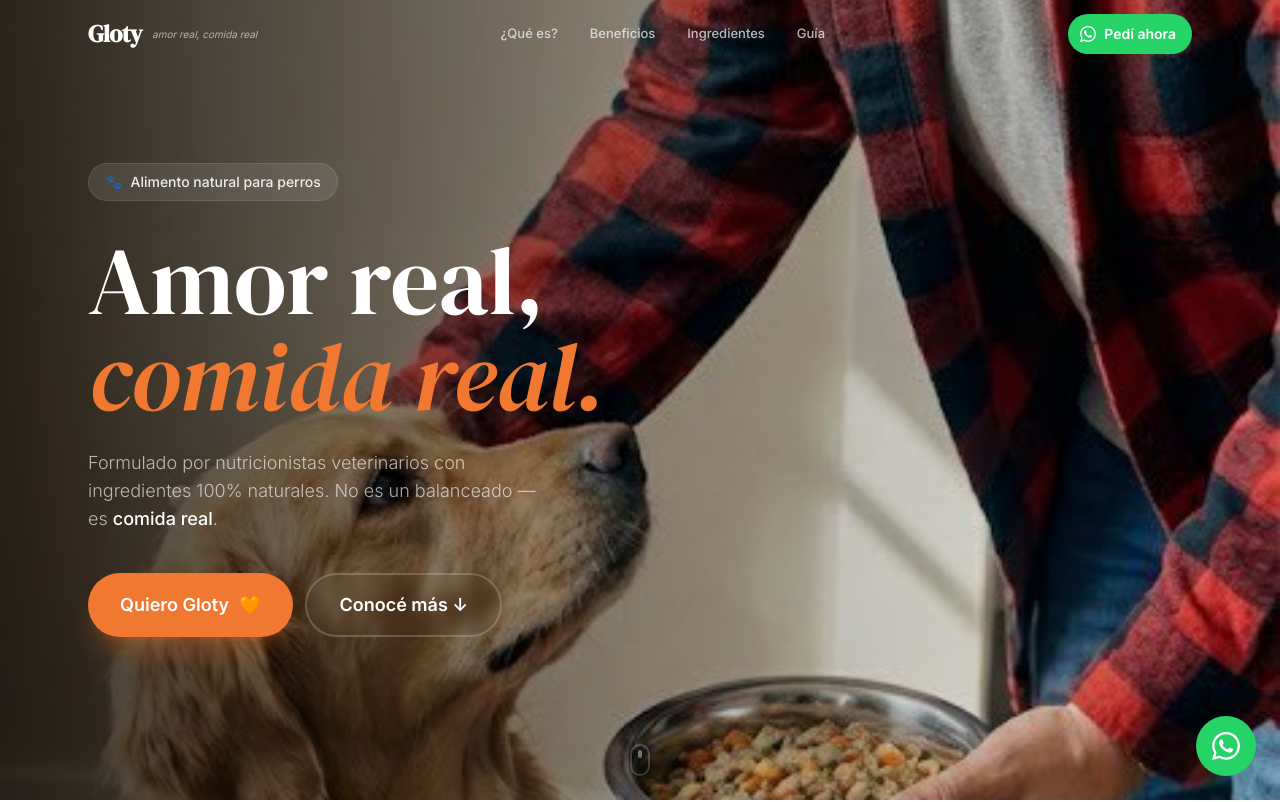
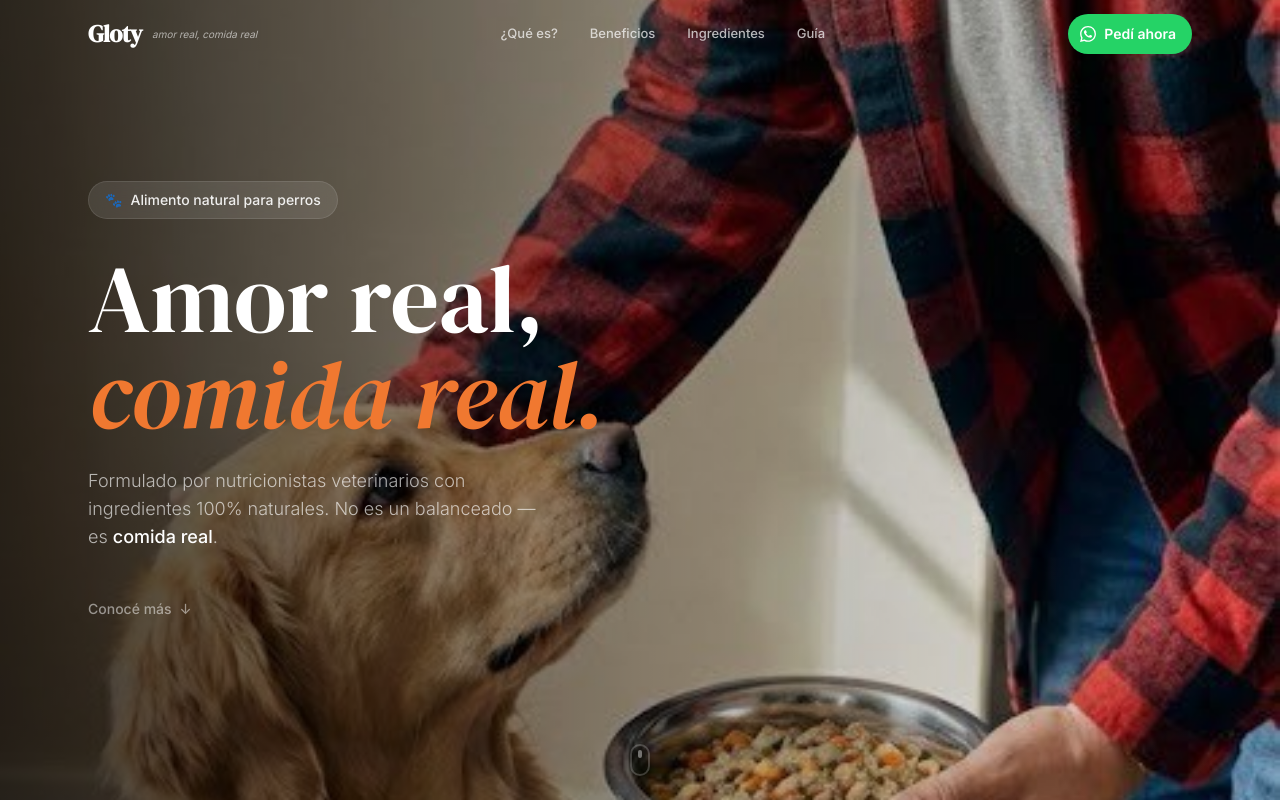
Before and after one commit to henaihh/gloty, a Next.js app: page / in a window 1280 px wide. Shown: the top 802 px of the page. Built offline with nearby package versions, Linux system fonts and the light colour scheme.

Commit message:
remove redundant CTAs — fixed navbar button is enough

```diff
--- a/src/app/page.tsx
+++ b/src/app/page.tsx
@@ -206,23 +206,12 @@ function Hero() {
             Formulado por nutricionistas veterinarios con ingredientes 100% naturales.
             No es un balanceado — es <strong className="text-white font-medium">comida real</strong>.
           </p>
-          <div className="flex flex-col sm:flex-row gap-3">
-            <a
-              href={WHATSAPP_URL}
-              target="_blank"
-              rel="noopener noreferrer"
-              className="group bg-brand-orange hover:bg-brand-orange-dark text-white px-8 py-4 rounded-full font-semibold text-lg flex items-center justify-center gap-2.5 transition-all duration-200 shadow-xl shadow-brand-orange/25 active:scale-[0.98]"
-            >
-              Quiero Gloty
-              <span className="group-hover:translate-x-0.5 transition-transform duration-200">🧡</span>
-            </a>
-            <a
-              href="#que-es"
-              className="border-2 border-white/20 text-white px-8 py-4 rounded-full font-semibold text-lg text-center hover:bg-white/10 transition-all duration-200 backdrop-blur-sm active:scale-[0.98]"
-            >
-              Conocé más ↓
-            </a>
-          </div>
+          <a
+            href="#que-es"
+            className="inline-flex items-center gap-2 text-white/50 hover:text-white/80 transition-colors duration-200 text-sm font-medium mt-2"
+          >
+            Conocé más <span>↓</span>
+          </a>
         </div>
       </div>
 
@@ -638,37 +627,6 @@ function Storage() {
   );
 }
 
-function CTA() {
-  return (
-    <section className="relative py-28 sm:py-36 overflow-hidden">
-      <div className="absolute inset-0 bg-brand-charcoal" />
-      <div className="absolute inset-0">
-        <div className="absolute top-0 right-1/4 w-[500px] h-[500px] bg-brand-orange/8 rounded-full blur-[150px]" />
-        <div className="absolute bottom-0 left-1/4 w-[400px] h-[400px] bg-brand-orange/5 rounded-full blur-[120px]" />
-      </div>
-
-      <div className="relative max-w-3xl mx-auto px-4 sm:px-6 text-center">
-        <div className="text-6xl sm:text-7xl mb-8 animate-float">🐾</div>
-        <h2 className="text-4xl sm:text-5xl md:text-6xl font-display text-white mb-5 leading-tight">
-          Dale lo <span className="text-brand-orange italic">mejor</span>
-        </h2>
-        <p className="text-white/40 mb-12 text-base sm:text-lg max-w-md mx-auto leading-relaxed">
-          Tu perro merece comida real. Escribinos por WhatsApp y empezá hoy.
-        </p>
-        <a
-          href={WHATSAPP_URL}
-          target="_blank"
-          rel="noopener noreferrer"
-          className="inline-flex items-center gap-3 bg-[#25D366] hover:bg-[#20bd5a] text-white px-10 py-5 rounded-full font-bold text-lg sm:text-xl transition-all duration-200 hover:scale-[1.02] shadow-2xl shadow-green-500/25 active:scale-[0.98]"
-        >
-          <WhatsAppIcon className="w-6 h-6" />
-          Escribinos por WhatsApp
-        </a>
-      </div>
-    </section>
-  );
-}
-
 function Footer() {
   return (
     <footer className="bg-brand-charcoal border-t border-white/5 py-8">
@@ -702,19 +660,8 @@ export default function Home() {
       <Ingredients />
       <FeedingGuide />
       <Storage />
-      <CTA />
       <Footer />
 
-      {/* Floating WhatsApp */}
-      <a
-        href={WHATSAPP_URL}
-        target="_blank"
-        rel="noopener noreferrer"
-        className="fixed bottom-6 right-6 z-50 bg-[#25D366] hover:bg-[#20bd5a] text-white p-4 rounded-full shadow-2xl shadow-green-500/30 hover:scale-110 transition-all duration-200 active:scale-95"
-        aria-label="WhatsApp"
-      >
-        <WhatsAppIcon className="w-7 h-7" />
-      </a>
     </main>
   );
 }
```
